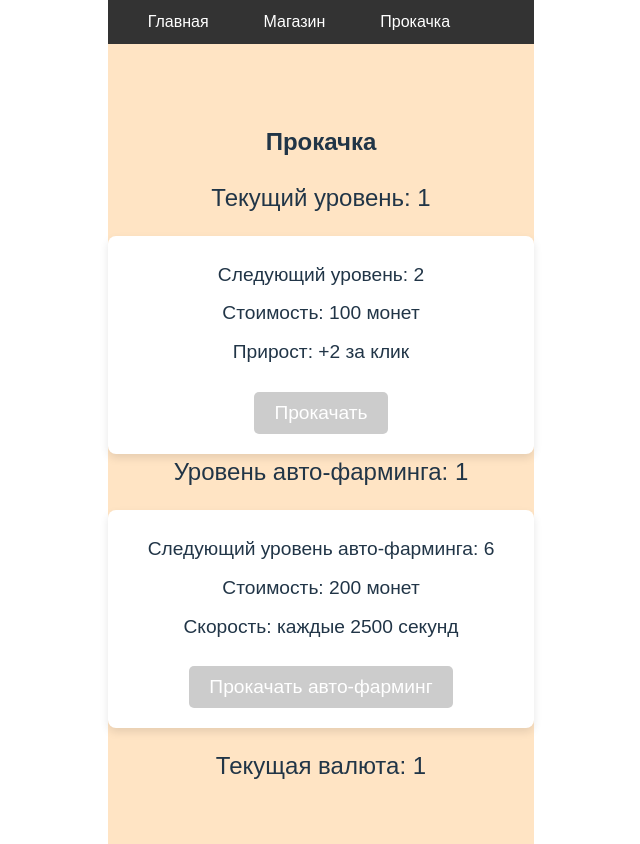
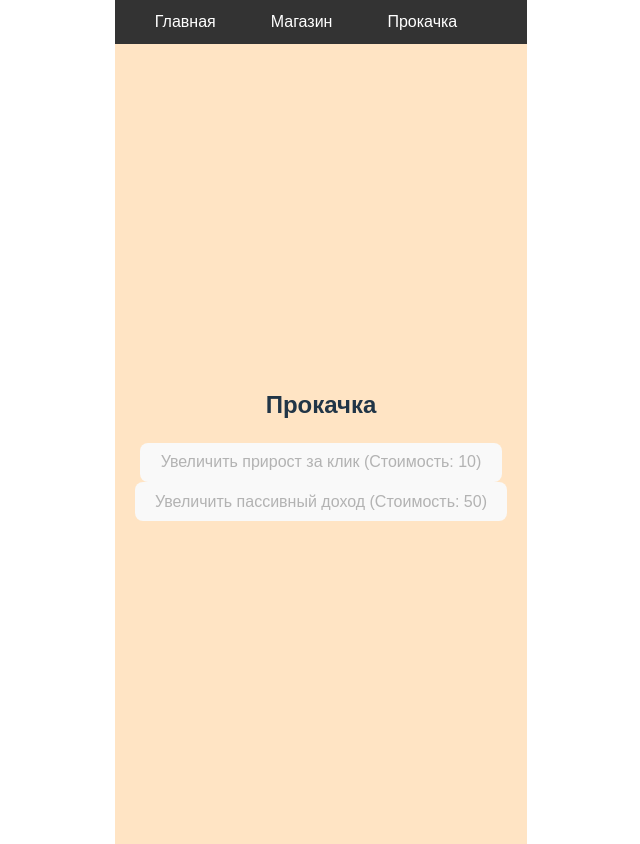
Before and after one commit to dimakuznec/Clicker, a React (Vite) app: page /upgrade in a window 1280 px wide. Shown: the whole page, without its empty margins (319-959 px from the left). Built offline with nearby package versions, Linux system fonts and the light colour scheme.

Commit message:
git commit

```diff
--- a/src/App.tsx
+++ b/src/App.tsx
@@ -12,10 +12,10 @@ const App: React.FC = () => {
 	const [clickIncrement, setClickIncrement] = useState<number>(1)
 	const [upgradeLevel, setUpgradeLevel] = useState<number>(1)
 	const [isMenuOpen, setIsMenuOpen] = useState<boolean>(false)
-	const [autoFarmLevel, setAutoFarmLevel] = useState<number>(1)
-	const [autoFarmInterval, setAutoFarmInterval] = useState<number>(5000)
+	const [autoFarmLevel, setAutoFarmLevel] = useState<number>(0)
 	const [showCoinFlipModal, setShowCoinFlipModal] = useState<boolean>(false)
 	const [coinFlipTimer, setCoinFlipTimer] = useState<number>(3600) // 1 час = 3600 секунд
+	const [coinFlipResult, setCoinFlipResult] = useState<string | null>(null) // Добавлено для хранения результата игры
 
 	const handleClick = () => {
 		setCurrency(prevCurrency => prevCurrency + clickIncrement)
@@ -40,17 +40,18 @@ const App: React.FC = () => {
 		if (currency >= cost) {
 			setCurrency(prevCurrency => prevCurrency - cost)
 			setAutoFarmLevel(prevLevel => prevLevel + 1)
-			setAutoFarmInterval(prevInterval => prevInterval - increment)
 		}
 	}
 
 	useEffect(() => {
-		const interval = setInterval(() => {
-			setCurrency(prevCurrency => prevCurrency + autoFarmLevel)
-		}, autoFarmInterval)
+		if (autoFarmLevel > 0) {
+			const interval = setInterval(() => {
+				setCurrency(prevCurrency => prevCurrency + 5 * autoFarmLevel)
+			}, 5000) // Начисление каждые 5 секунд
 
-		return () => clearInterval(interval)
-	}, [autoFarmLevel, autoFarmInterval])
+			return () => clearInterval(interval)
+		}
+	}, [autoFarmLevel])
 
 	const toggleMenu = () => {
 		setIsMenuOpen(!isMenuOpen)
@@ -61,10 +62,12 @@ const App: React.FC = () => {
 		if (choice === result) {
 			setCurrency(prevCurrency => prevCurrency + 5)
 			setUpgradeLevel(prevLevel => prevLevel + 1)
+			setCoinFlipResult('win')
 		} else {
 			setUpgradeLevel(prevLevel => Math.max(1, prevLevel - 1))
+			setCoinFlipResult('lose')
 		}
-		setShowCoinFlipModal(false)
+		setShowCoinFlipModal(true)
 		setCoinFlipTimer(3600) // Сбросить таймер на 1 час
 	}
 
@@ -75,7 +78,7 @@ const App: React.FC = () => {
 
 		const coinFlipInterval = setInterval(() => {
 			setShowCoinFlipModal(true)
-		}, 360000) // 1 час = 3600000 миллисекунд
+		}, 3600000) // 1 час = 3600000 миллисекунд
 
 		return () => {
 			clearInterval(timerInterval)
@@ -100,15 +103,9 @@ const App: React.FC = () => {
 						<span></span>
 					</div>
 					<div className={`nav-links ${isMenuOpen ? 'show' : ''}`}>
-						<Link to='/' onClick={toggleMenu}>
-							Главная
-						</Link>
-						<Link to='/shop' onClick={toggleMenu}>
-							Магазин
-						</Link>
-						<Link to='/upgrade' onClick={toggleMenu}>
-							Прокачка
-						</Link>
+						<Link to='/'>Главная</Link>
+						<Link to='/shop'>Магазин</Link>
+						<Link to='/upgrade'>Прокачка</Link>
 					</div>
 				</nav>
 				<Routes>
@@ -120,8 +117,7 @@ const App: React.FC = () => {
 								currentSkin={currentSkin}
 								handleClick={handleClick}
 								upgradeLevel={upgradeLevel}
-								tapCount={clickIncrement}
-								coinFlipTimer={coinFlipTimer}
+								autoFarmLevel={autoFarmLevel}
 							/>
 						}
 					/>
@@ -137,7 +133,6 @@ const App: React.FC = () => {
 								upgradeLevel={upgradeLevel}
 								onUpgrade={handleUpgrade}
 								autoFarmLevel={autoFarmLevel}
-								autoFarmInterval={autoFarmInterval}
 								onAutoFarmUpgrade={handleAutoFarmUpgrade}
 							/>
 						}
@@ -147,6 +142,7 @@ const App: React.FC = () => {
 					show={showCoinFlipModal}
 					onClose={() => setShowCoinFlipModal(false)}
 					onPlay={handleCoinFlip}
+					result={coinFlipResult} // Передача результата в модальное окно
 				/>
 			</div>
 		</Router>
--- a/src/components/CoinFlipModal/CoinFlipModal.tsx
+++ b/src/components/CoinFlipModal/CoinFlipModal.tsx
@@ -1,64 +1,57 @@
-// components/CoinFlipModal/CoinFlipModal.tsx
-import React, { useState } from 'react'
+import React from 'react'
 import './CoinFlipModal.css'
 
 interface CoinFlipModalProps {
 	show: boolean
 	onClose: () => void
 	onPlay: (choice: string) => void
+	result: string | null
 }
 
 const CoinFlipModal: React.FC<CoinFlipModalProps> = ({
 	show,
 	onClose,
 	onPlay,
+	result,
 }) => {
-	const [choice, setChoice] = useState<string | null>(null)
-
-	const handleChoice = (selectedChoice: string) => {
-		setChoice(selectedChoice)
+	const handlePlay = (choice: string) => {
+		onPlay(choice)
 	}
 
-	const handlePlay = () => {
-		if (choice) {
-			onPlay(choice)
-			setChoice(null)
-		}
-	}
-
-	if (!show) return null
-
 	return (
-		<div className='modal-overlay'>
+		<>
+			{show && (
+				<div className='coin-flip-modal'>
 					<div className='modal-content'>
-				<h2>Игра "Орёл и Решка"</h2>
-				<p>
-					Выберите "Орёл" или "Решка" и получите шанс выиграть монеты и
-					повышение уровня. Если проиграете, уровень прокачки клика будет
-					снижен.
-				</p>
-				<div className='choice-buttons'>
+						<h2>Игра "Орёл и решка"</h2>
+						<p>Выберите сторону монетки:</p>
+						<div className='button-container'>
 							<button
-						onClick={() => handleChoice('Орёл')}
-						className={choice === 'Орёл' ? 'selected' : ''}
+								className='choice-button'
+								onClick={() => handlePlay('Орёл')}
 							>
 								Орёл
 							</button>
 							<button
-						onClick={() => handleChoice('Решка')}
-						className={choice === 'Решка' ? 'selected' : ''}
+								className='choice-button'
+								onClick={() => handlePlay('Решка')}
 							>
 								Решка
 							</button>
 						</div>
-				<div className='modal-buttons'>
-					<button onClick={handlePlay} disabled={!choice}>
-						Играть
+						{result === 'win' && (
+							<p className='result-message win'>Вы победили!</p>
+						)}
+						{result === 'lose' && (
+							<p className='result-message lose'>Вы проиграли!</p>
+						)}
+						<button className='close-button' onClick={onClose}>
+							Закрыть
 						</button>
-					<button onClick={onClose}>Отказаться</button>
 					</div>
 				</div>
-		</div>
+			)}
+		</>
 	)
 }
 
--- a/src/components/Home/Home.tsx
+++ b/src/components/Home/Home.tsx
@@ -1,4 +1,3 @@
-// components/Home/Home.tsx
 import React, { useEffect, useState } from 'react'
 import { TbCurrencyMonero } from 'react-icons/tb'
 import imgRub from './../../assets/free-icon-ruble.png'
@@ -9,8 +8,7 @@ interface HomeProps {
 	currentSkin: string
 	handleClick: () => void
 	upgradeLevel: number
-	tapCount: number
-	coinFlipTimer: number
+	autoFarmLevel: number
 }
 
 const Home: React.FC<HomeProps> = ({
@@ -18,15 +16,14 @@ const Home: React.FC<HomeProps> = ({
 	currentSkin,
 	handleClick,
 	upgradeLevel,
-	tapCount,
-	coinFlipTimer,
+	autoFarmLevel,
 }) => {
 	const [showPlus, setShowPlus] = useState(false)
-	const [increment, setIncrement] = useState<number>(tapCount)
+	const [increment, setIncrement] = useState<number>(1)
 
 	useEffect(() => {
-		setIncrement(tapCount)
-	}, [tapCount])
+		setIncrement(upgradeLevel)
+	}, [upgradeLevel])
 
 	const handleButtonClick = () => {
 		handleClick()
@@ -36,20 +33,8 @@ const Home: React.FC<HomeProps> = ({
 		}, 1000) // Анимация длится 1 секунду
 	}
 
-	const formatTime = (seconds: number) => {
-		const h = Math.floor(seconds / 3600)
-		const m = Math.floor((seconds % 3600) / 60)
-		const s = Math.floor(seconds % 60)
-		return `${h.toString().padStart(2, '0')}:${m
-			.toString()
-			.padStart(2, '0')}:${s.toString().padStart(2, '0')}`
-	}
-
 	return (
 		<div className='home-container'>
-			<div className='timer'>
-				Время до следующей игры: {formatTime(coinFlipTimer)}
-			</div>
 			<div className='display'>
 				<div className='counter'>
 					<img className='imgRub' src={imgRub} alt='' />
@@ -70,6 +55,9 @@ const Home: React.FC<HomeProps> = ({
 				</button>
 			</div>
 			<div className='upgrade-level'>Уровень прокачки: {upgradeLevel}</div>
+			<div className='auto-farm-level'>
+				Уровень авто-начисления: {autoFarmLevel}
+			</div>
 		</div>
 	)
 }
--- a/src/components/Upgrade/Upgrade.tsx
+++ b/src/components/Upgrade/Upgrade.tsx
@@ -6,7 +6,6 @@ interface UpgradeProps {
 	upgradeLevel: number
 	onUpgrade: (cost: number, increment: number) => void
 	autoFarmLevel: number
-	autoFarmInterval: number
 	onAutoFarmUpgrade: (cost: number, increment: number) => void
 }
 
@@ -15,70 +14,30 @@ const Upgrade: React.FC<UpgradeProps> = ({
 	upgradeLevel,
 	onUpgrade,
 	autoFarmLevel,
-	autoFarmInterval,
 	onAutoFarmUpgrade,
 }) => {
-	const getUpgradeCost = (level: number) => level * 50 // Стоимость увеличивается с каждым уровнем
-	const getIncrement = (level: number) => level // Прирост на каждом уровне равен текущему уровню
-
-	const getAutoFarmUpgradeCost = (level: number) => level * 100 // Стоимость увеличивается с каждым уровнем
-	const getAutoFarmIncrement = (level: number) => 500 // Уменьшение интервала на каждом уровне
-
-	const nextAutoFarmCost = getAutoFarmUpgradeCost(autoFarmLevel + 1)
-	const nextAutoFarmIncrement = getAutoFarmIncrement(autoFarmLevel + 1)
-
-	const currentCost = getUpgradeCost(upgradeLevel)
-	const nextCost = getUpgradeCost(upgradeLevel + 1)
-	const nextIncrement = getIncrement(upgradeLevel + 1)
+	const upgradeCost = 10 * upgradeLevel
+	const autoFarmUpgradeCost = 50 * (autoFarmLevel + 1)
 
 	return (
 		<div className='upgrade-container'>
 			<h2>Прокачка</h2>
-			<div className='current-level'>Текущий уровень: {upgradeLevel}</div>
-			<div className='upgrade'>
-				<div className='upgrade-details'>
-					<span>Следующий уровень: {upgradeLevel + 1}</span>
-					<span>Стоимость: {nextCost} монет</span>
-					<span>Прирост: +{nextIncrement} за клик</span>
-				</div>
+			<div className='upgrade-option'>
 				<button
-					className={`upgrade-button ${
-						currency >= nextCost ? 'available' : 'unavailable'
-					}`}
-					onClick={() => {
-						if (currency >= nextCost) {
-							onUpgrade(nextCost, nextIncrement)
-						}
-					}}
-					disabled={currency < nextCost}
+					onClick={() => onUpgrade(upgradeCost, 1)}
+					disabled={currency < upgradeCost}
 				>
-					Прокачать
+					Увеличить прирост за клик (Стоимость: {upgradeCost})
 				</button>
 			</div>
-			<div className='current-level'>
-				Уровень авто-фарминга: {autoFarmLevel}
-			</div>
-			<div className='upgrade'>
-				<div className='upgrade-details'>
-					<span>Следующий уровень авто-фарминга: {autoFarmLevel + 5}</span>
-					<span>Стоимость: {nextAutoFarmCost} монет</span>
-					<span>Скорость: каждые {autoFarmInterval / 2} секунд</span>
-				</div>
+			<div className='upgrade-option'>
 				<button
-					className={`upgrade-button ${
-						currency >= nextAutoFarmCost ? 'available' : 'unavailable'
-					}`}
-					onClick={() => {
-						if (currency >= nextAutoFarmCost) {
-							onAutoFarmUpgrade(nextAutoFarmCost, nextAutoFarmIncrement)
-						}
-					}}
-					disabled={currency < nextAutoFarmCost}
+					onClick={() => onAutoFarmUpgrade(autoFarmUpgradeCost, 5)}
+					disabled={currency < autoFarmUpgradeCost}
 				>
-					Прокачать авто-фарминг
+					Увеличить пассивный доход (Стоимость: {autoFarmUpgradeCost})
 				</button>
 			</div>
-			<div className='currency-display'>Текущая валюта: {currency}</div>
 		</div>
 	)
 }
```
Lines whose indentation alone changed are shown as unchanged.
